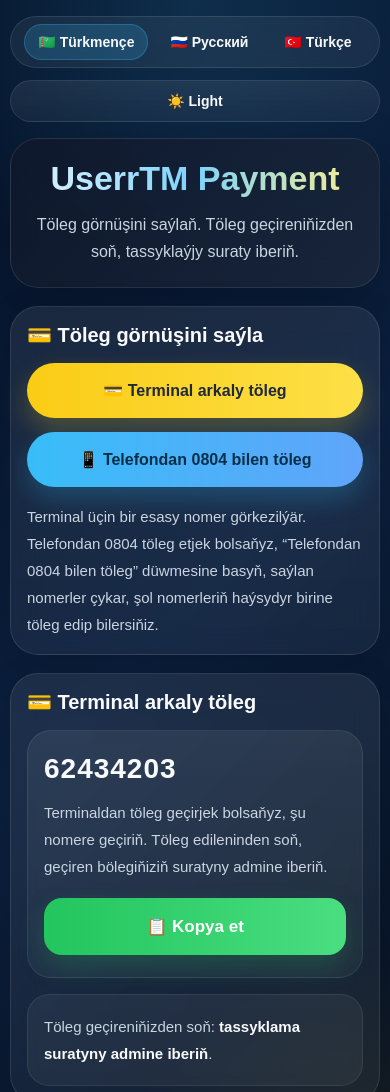
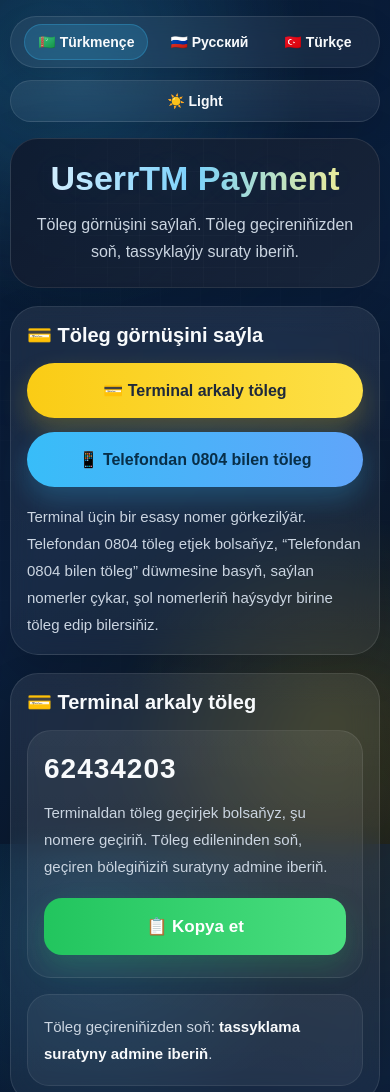
Before and after one commit to userrtm/vpn-bahalarbuda, a plain HTML site: page toleg.html in a window 390 px wide. Shown: the top 1092 px of the page. Drawn offline with Linux system fonts and the light colour scheme.

Commit message:
Update toleg.html

```diff
--- a/toleg.html
+++ b/toleg.html
@@ -25,8 +25,8 @@
   <style>
     :root{
       --bg-main:
-        radial-gradient(circle at top, rgba(56,189,248,0.14), transparent 24%),
-        radial-gradient(circle at bottom right, rgba(250,204,21,0.08), transparent 22%),
+        radial-gradient(circle at 20% 10%, rgba(56,189,248,0.18), transparent 28%),
+        radial-gradient(circle at 85% 85%, rgba(250,204,21,0.12), transparent 26%),
         linear-gradient(135deg, #06142b, #0b1f3d 50%, #07111f);
 
       --card-bg: linear-gradient(180deg, rgba(255,255,255,0.08), rgba(255,255,255,0.05));
@@ -58,8 +58,8 @@
 
     body.light{
       --bg-main:
-        radial-gradient(circle at top, rgba(59,130,246,0.10), transparent 28%),
-        radial-gradient(circle at bottom right, rgba(250,204,21,0.12), transparent 22%),
+        radial-gradient(circle at 20% 10%, rgba(59,130,246,0.14), transparent 30%),
+        radial-gradient(circle at 85% 85%, rgba(250,204,21,0.14), transparent 26%),
         linear-gradient(135deg, #f8fafc, #e2e8f0 45%, #cbd5e1);
 
       --card-bg: linear-gradient(180deg, rgba(255,255,255,0.94), rgba(255,255,255,0.86));
@@ -91,15 +91,70 @@
     body{
       font-family:Arial,sans-serif;
       color:var(--text);
-      background:var(--bg-main);
+      background: var(--bg-main);
+      background-attachment: fixed;
       min-height:100vh;
       padding:20px 12px 40px;
       transition: background 0.3s ease, color 0.3s ease;
+      position: relative;
+      overflow-x: hidden;
+    }
+
+    body::before{
+      content:"";
+      position:fixed;
+      width:420px;
+      height:420px;
+      top:-120px;
+      left:-120px;
+      background:rgba(56,189,248,0.18);
+      filter:blur(120px);
+      border-radius:50%;
+      z-index:0;
+      pointer-events:none;
+      animation: floatGlow1 10s ease-in-out infinite alternate;
+    }
+
+    body::after{
+      content:"";
+      position:fixed;
+      width:420px;
+      height:420px;
+      right:-120px;
+      bottom:-120px;
+      background:rgba(250,204,21,0.14);
+      filter:blur(120px);
+      border-radius:50%;
+      z-index:0;
+      pointer-events:none;
+      animation: floatGlow2 12s ease-in-out infinite alternate;
+    }
+
+    .bg-grid{
+      position:fixed;
+      inset:0;
+      pointer-events:none;
+      z-index:0;
+      background-image:
+        linear-gradient(rgba(255,255,255,0.03) 1px, transparent 1px),
+        linear-gradient(90deg, rgba(255,255,255,0.03) 1px, transparent 1px);
+      background-size:40px 40px;
+      mask-image: radial-gradient(circle at center, black 30%, transparent 100%);
+      opacity:0.45;
+    }
+
+    body.light .bg-grid{
+      opacity:0.22;
+      background-image:
+        linear-gradient(rgba(15,23,42,0.05) 1px, transparent 1px),
+        linear-gradient(90deg, rgba(15,23,42,0.05) 1px, transparent 1px);
     }
 
     .container{
       max-width:760px;
       margin:0 auto;
+      position: relative;
+      z-index:1;
     }
 
     .topbar{
@@ -120,6 +175,7 @@
       border-radius:999px;
       padding:7px;
       backdrop-filter:blur(10px);
+      box-shadow:0 10px 28px rgba(0,0,0,0.12);
     }
 
     .lang-btn,
@@ -151,6 +207,7 @@
       color:var(--text);
       font-size:14px;
       backdrop-filter:blur(10px);
+      box-shadow:0 10px 28px rgba(0,0,0,0.12);
     }
 
     .theme-btn:hover,
@@ -167,6 +224,32 @@
       box-shadow:0 20px 60px rgba(0,0,0,0.18);
       margin-bottom:18px;
       backdrop-filter:blur(14px);
+      position: relative;
+      overflow: hidden;
+    }
+
+    .hero::before{
+      content:"";
+      position:absolute;
+      inset:0;
+      background:
+        linear-gradient(rgba(255,255,255,0.02) 1px, transparent 1px),
+        linear-gradient(90deg, rgba(255,255,255,0.02) 1px, transparent 1px);
+      background-size:32px 32px;
+      mask-image: radial-gradient(circle at center, black 35%, transparent 100%);
+      pointer-events:none;
+    }
+
+    body.light .hero::before{
+      background:
+        linear-gradient(rgba(15,23,42,0.03) 1px, transparent 1px),
+        linear-gradient(90deg, rgba(15,23,42,0.03) 1px, transparent 1px);
+    }
+
+    .hero h1,
+    .hero p{
+      position: relative;
+      z-index:1;
     }
 
     .hero h1{
@@ -177,6 +260,7 @@
       background:linear-gradient(90deg,#e0f2fe,#7dd3fc,#fef08a);
       -webkit-background-clip:text;
       -webkit-text-fill-color:transparent;
+      text-shadow:0 0 30px rgba(125,211,252,0.08);
     }
 
     .hero p{
@@ -425,6 +509,16 @@
       transform:translateX(-50%) translateY(0);
     }
 
+    @keyframes floatGlow1{
+      0%{ transform:translate(0,0) scale(1); }
+      100%{ transform:translate(40px,20px) scale(1.08); }
+    }
+
+    @keyframes floatGlow2{
+      0%{ transform:translate(0,0) scale(1); }
+      100%{ transform:translate(-35px,-25px) scale(1.1); }
+    }
+
     @media (max-width:640px){
       body{
         padding:16px 10px 30px;
@@ -479,10 +573,18 @@
       .lang-switch{
         justify-content:center;
       }
+
+      body::before,
+      body::after{
+        width:300px;
+        height:300px;
+      }
     }
   </style>
 </head>
 <body>
+  <div class="bg-grid"></div>
+
   <div class="container">
 
     <div class="topbar">
@@ -755,7 +857,7 @@
       });
     }
 
-window.addEventListener("DOMContentLoaded", () => {
+    window.addEventListener("DOMContentLoaded", () => {
       const savedTheme = localStorage.getItem("theme") || "dark";
       applyTheme(savedTheme);
       setLang(currentLang);
```
